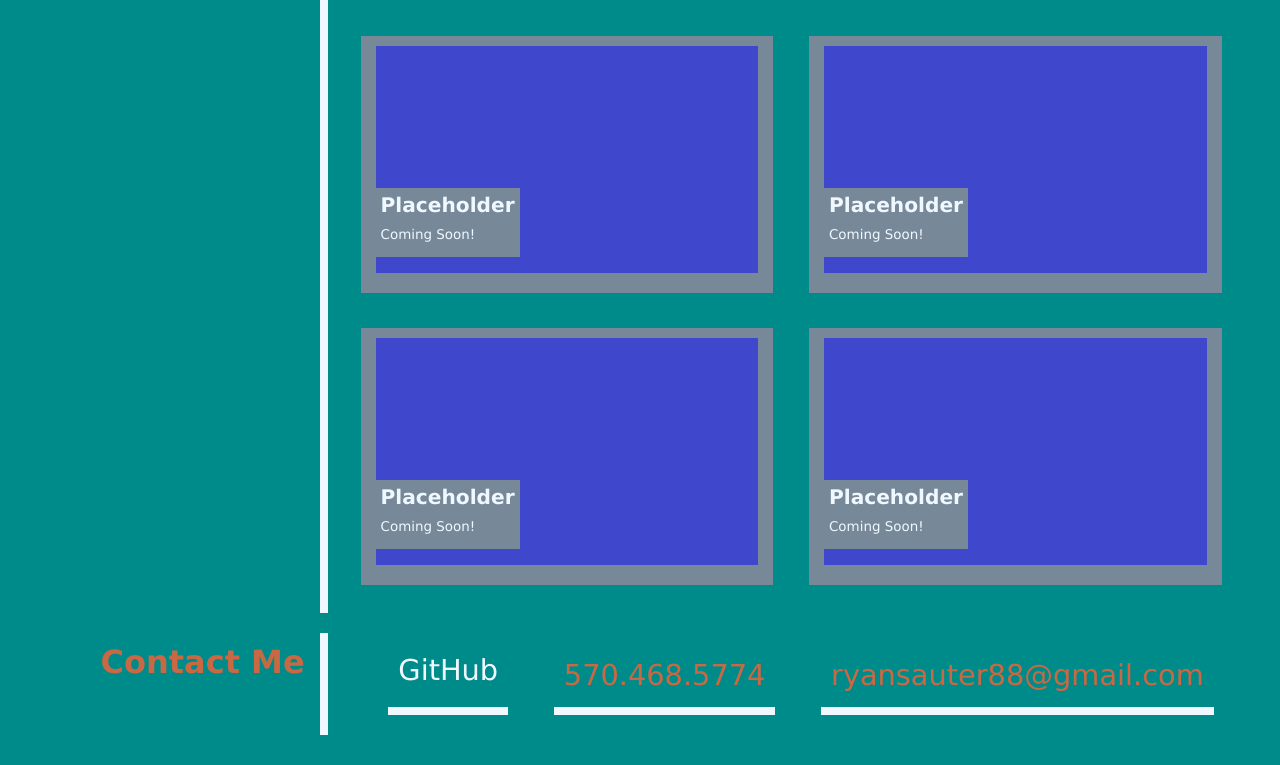
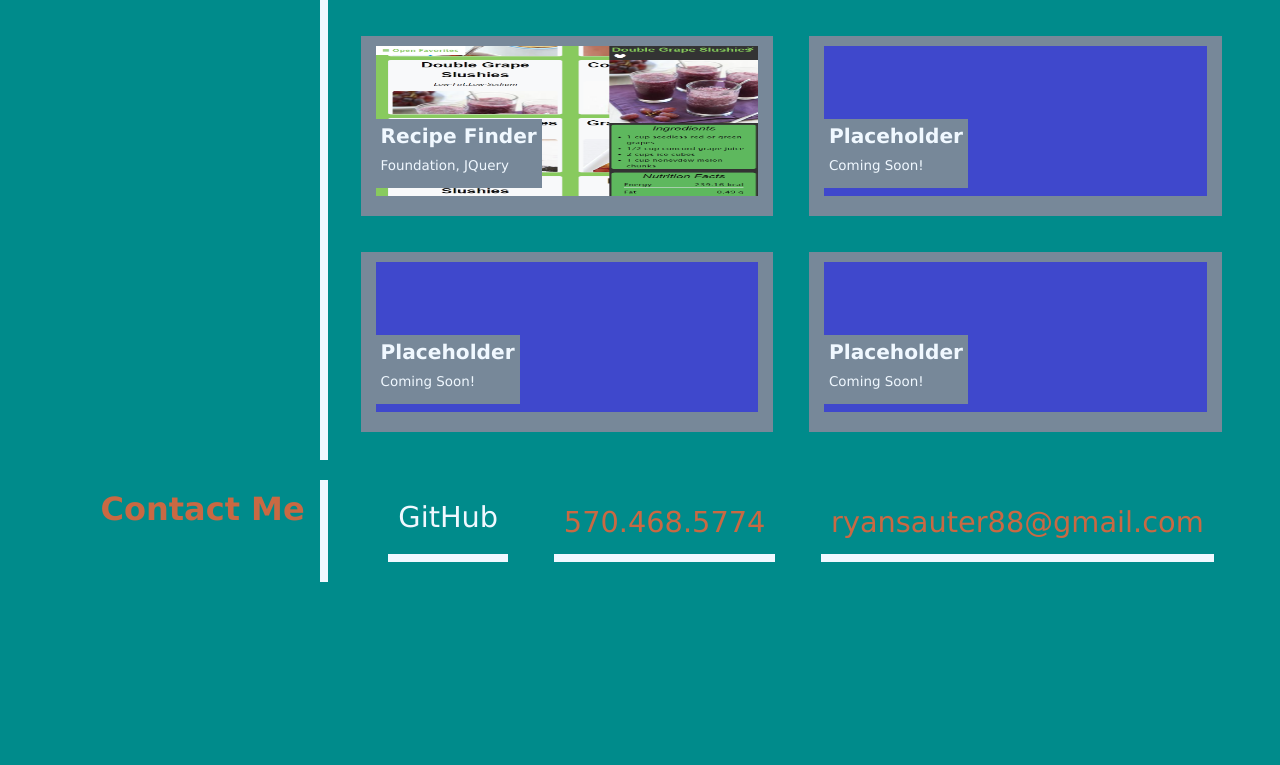
Before and after one commit to ryansauter88/ryan-sauter-portfolio, a plain HTML site: page index.html in a window 1280 px wide. Shown: the part 1935-2700 px from the top of the page. After the commit the page ends 2547 px from the top, so only its background shows below. Drawn offline with Linux system fonts and the light colour scheme.

Commit message:
new project addition

```diff
--- a/assets/css/style.css
+++ b/assets/css/style.css
@@ -122,6 +122,10 @@ img {
     width: 100%;
 }
 
+.card-img {
+    max-height: 150px;
+}
+
 /* Prominent application is prominent. Takes full width of container, and grows quickly. */
 #top-card {
     flex: 2 1 100%;
--- a/index.html
+++ b/index.html
@@ -59,33 +59,33 @@ the elements within to repeat some CSS properties to each element. -->
                     </div>
                     <img src="./assets/images/MarketingScreenshot.PNG"/>
                 </a>
-                <a class="flex2" href="#">
+                <a class="flex2" href="https://mykhailozakh.github.io/Your-Nutrition-Radar/">
                     <div class="caption">
-                        <h2>Placeholder</h2>
-                        <p>Coming Soon!</p>
+                        <h2>Recipe Finder</h2>
+                        <p>Foundation, JQuery</p>
                     </div>
-                    <img src="assets/images/Blue.png"/>
+                    <img class="card-img" src="assets/images/Nutrition.PNG"/>
                 </a>
                 <a class="flex2" href="#">
                     <div class="caption">
                         <h2>Placeholder</h2>
                         <p>Coming Soon!</p>
                     </div>
-                    <img src="assets/images/Blue.png"/>
+                    <img class="card-img" src="assets/images/Blue.png"/>
                 </a>
                 <a class="flex2" href="#">
                     <div class="caption">
                         <h2>Placeholder</h2>
                         <p>Coming Soon!</p>
                     </div>
-                    <img src="assets/images/Blue.png"/>
+                    <img class="card-img" src="assets/images/Blue.png"/>
                 </a>
                 <a class="flex2" href="#">
                     <div class="caption">
                         <h2>Placeholder</h2>
                         <p>Coming Soon!</p>
                     </div>
-                    <img src="assets/images/Blue.png"/>
+                    <img class="card-img" src="assets/images/Blue.png"/>
                 </a>
             </section>
         </main>
```
Also changed, not shown: assets/images/Nutrition.PNG (added).
